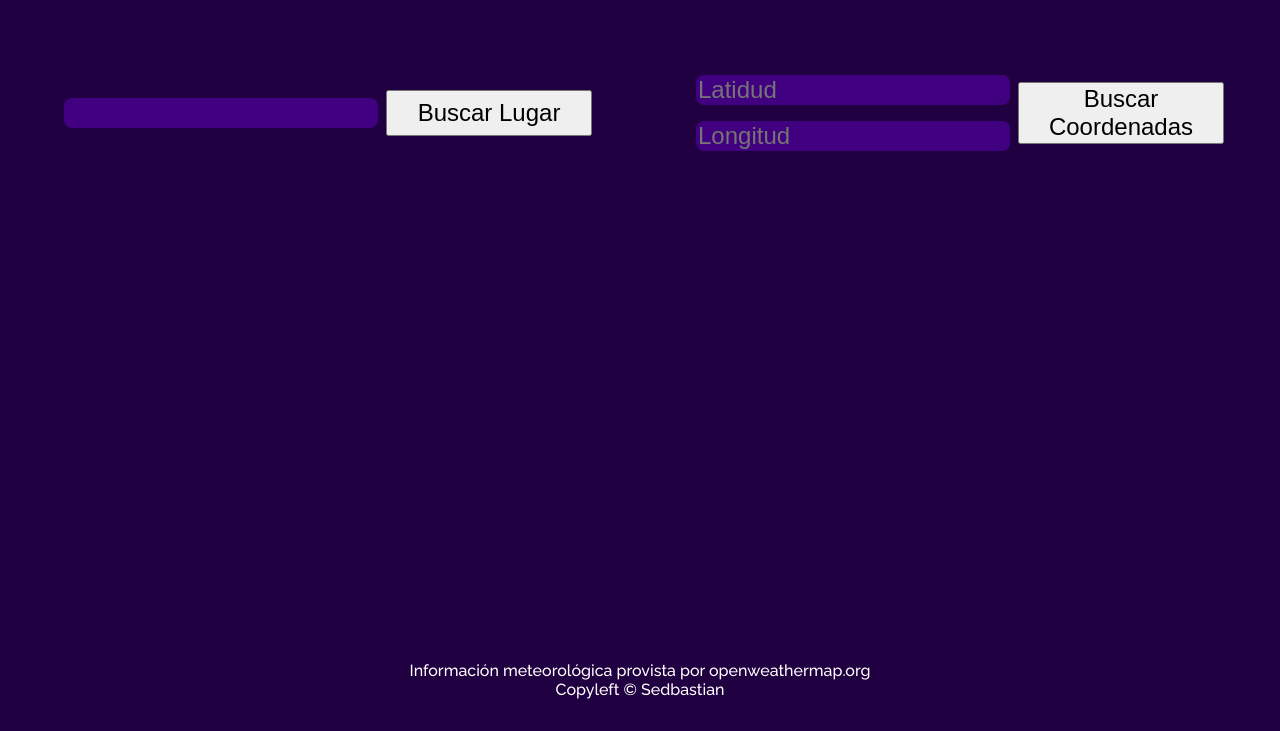
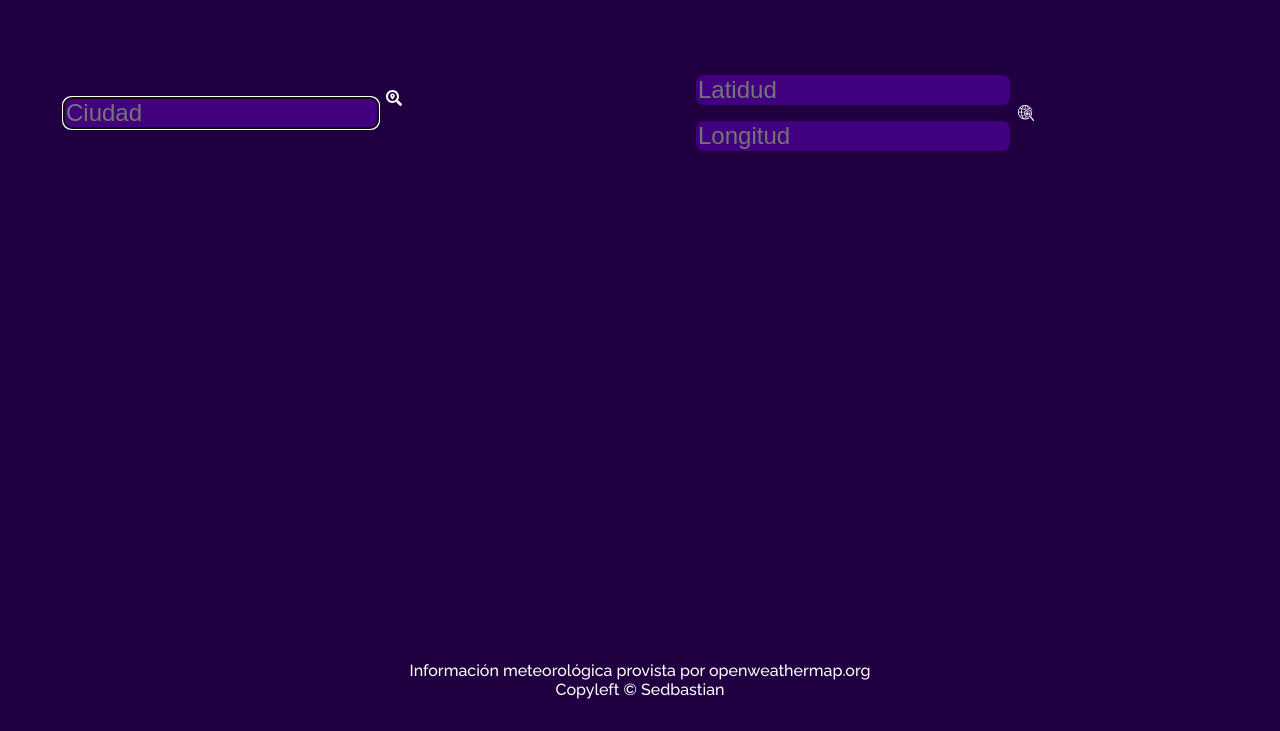
Before and after one commit to Sedbastian/odin-weather-app, a plain HTML site: page index.html in a window 1280 px wide. Shown: the part 69-800 px from the top of the page. Drawn offline with Linux system fonts and the light colour scheme.

Commit message:
Arreglar estilo de campos d búsqueda

```diff
--- a/index.html
+++ b/index.html
@@ -11,15 +11,15 @@
     <header>
       <h1>App de Información Meteorológica</h1>
     </header>
-    <main class="buscarLugar">
+    <main>
       <div class="buscarXnombre">
-        <input type="text" id="lugar" />
-        <button class="lugarBoton">Buscar Lugar</button>
+        <input type="text" id="lugar" placeholder="Ciudad" autofocus />
+        <img src="./resources/search-location.svg" class="lugarBoton">
       </div>
       <div class="buscarCoordenadas">
         <input type="text" id="latitud" placeholder="Latidud" />
         <input type="text" id="longitud" placeholder="Longitud" />
-        <button class="coordenadasBoton">Buscar Coordenadas</button>
+        <img src="./resources/search-globe-alt.svg" class="coordenadasBoton">
       </div>
     </main>
     <footer>
```
Also changed, not shown: resources/search-globe-alt.svg (added), resources/search-location.svg (added), resources/search-map.svg (added), resources/search.svg (added).
